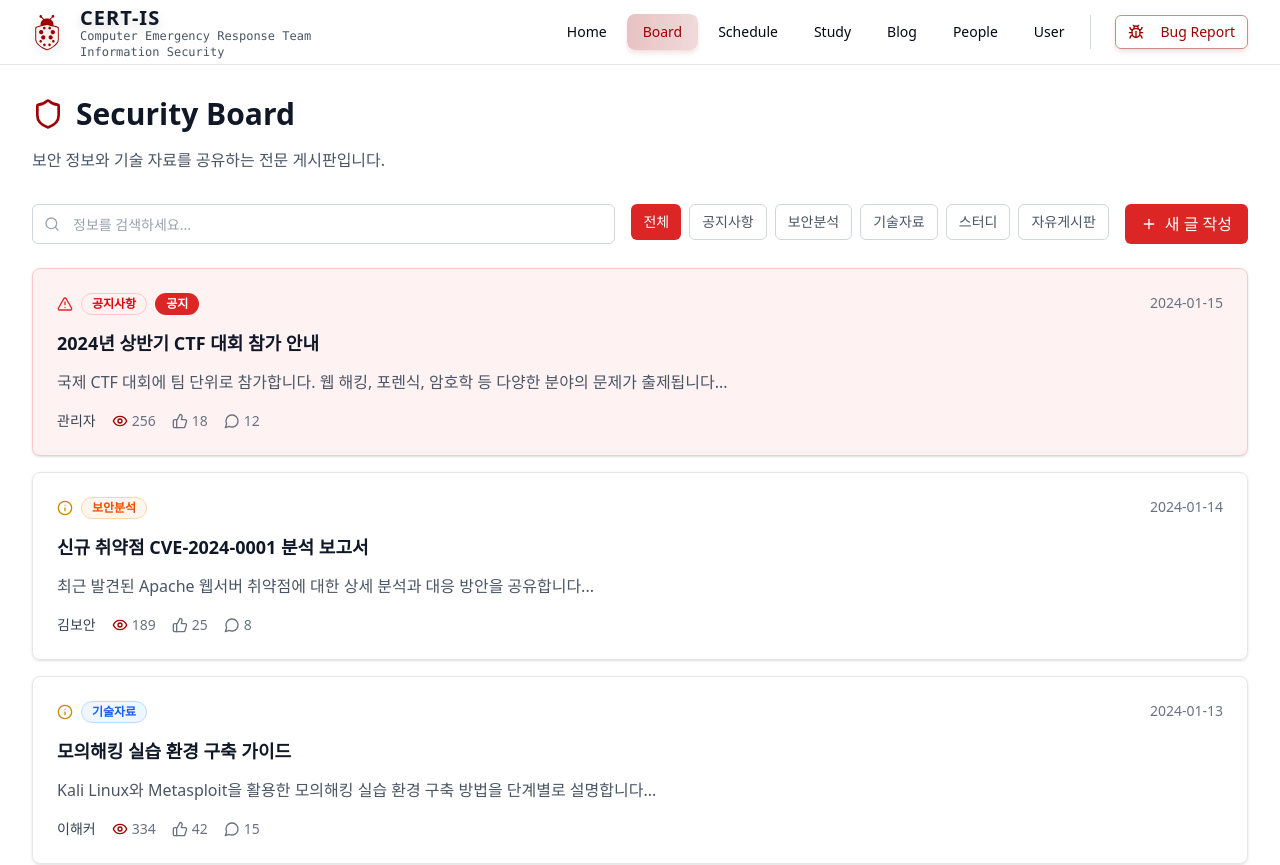
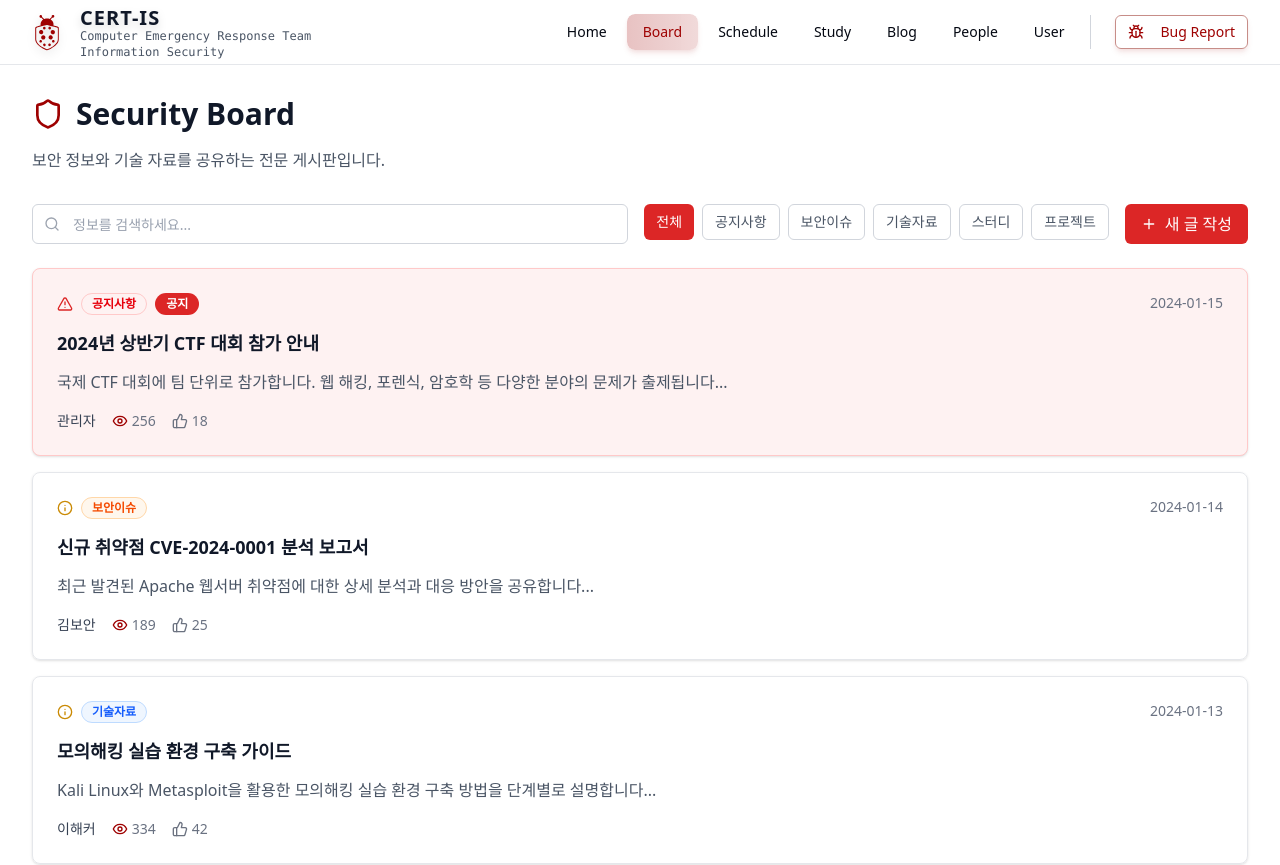
Before and after one commit to joooii/cert-vercel, a Next.js app: page /board in a window 1280 px wide. Shown: the top 865 px of the page. Built offline with nearby package versions, Linux system fonts and the light colour scheme.

Commit message:
Refactor: 명세에 따른 카테고리 변경#3

```diff
--- a/src/components/board/CCBoardCategory.tsx
+++ b/src/components/board/CCBoardCategory.tsx
@@ -6,10 +6,10 @@ import DefaultButton from "@/components/ui/defaultButton";
 const categories = [
   "전체",
   "공지사항",
-  "보안분석",
+  "보안이슈",
   "기술자료",
   "스터디",
-  "자유게시판",
+  "프로젝트",
 ];
 
 interface BoardCategoryProps {
--- a/src/components/board/SCBoardCard.tsx
+++ b/src/components/board/SCBoardCard.tsx
@@ -2,7 +2,6 @@ import Link from "next/link";
 import ThunderSVG from "@/icons/thunder-blue.svg";
 import InfoSVG from "@/icons/info.svg";
 import AlertTriangleSVG from "@/icons/alert-triangle.svg";
-import ChatSVG from "@/icons/chat.svg";
 import ThumbsUpSVG from "@/icons/thumbs-up.svg";
 import EyeSVG from "@/icons/eye.svg";
 import DefaultBadge from "@/components/ui/defaultBadge";
@@ -25,14 +24,12 @@ const getCategoryColor = (category: string) => {
   switch (category) {
     case "공지사항":
       return "bg-red-50 text-red-600 border-red-200";
-    case "보안분석":
+    case "보안이슈":
       return "bg-orange-50 text-orange-600 border-orange-200";
     case "기술자료":
       return "bg-blue-50 text-blue-600 border-blue-200";
-    case "스터디":
+    default:
       return "bg-green-50 text-green-600 border-green-200";
-    default:
-      return "bg-gray-50 text-gray-600 border-gray-200";
   }
 };
 
@@ -57,7 +54,6 @@ export default function BoardCard({
   date,
   views,
   likes,
-  comments,
   isNotice,
 }: BoardCardProps) {
   return (
@@ -107,10 +103,6 @@ export default function BoardCard({
                   <ThumbsUpSVG className="w-4 h-4" />
                   <span>{likes}</span>
                 </div>
-                <div className="flex items-center gap-1 hover:text-cert-red transition-colors">
-                  <ChatSVG className="w-4 h-4" />
-                  <span>{comments}</span>
-                </div>
               </div>
             </div>
           </div>
--- a/src/mocks/mockBoardContents.ts
+++ b/src/mocks/mockBoardContents.ts
@@ -20,7 +20,7 @@ export const mockBoardContents = [
       "최근 발견된 Apache 웹서버 취약점에 대한 상세 분석과 대응 방안을 공유합니다...",
     author: "김보안",
     date: "2024-01-14",
-    category: "보안분석",
+    category: "보안이슈",
     views: 189,
     likes: 25,
     comments: 8,
```
